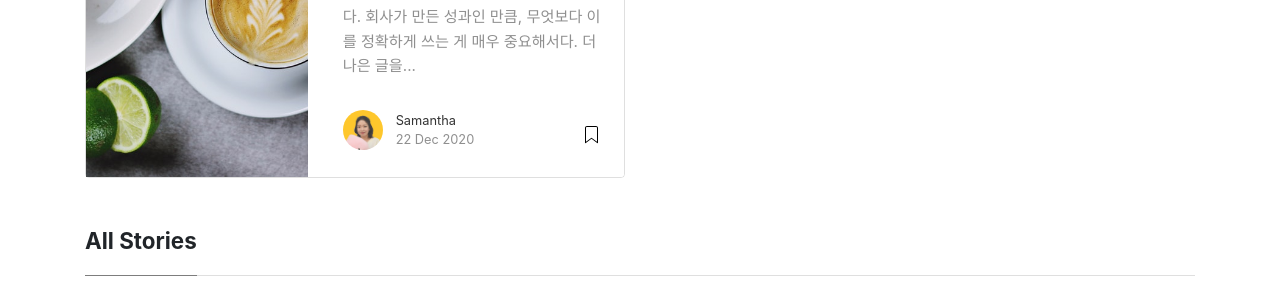
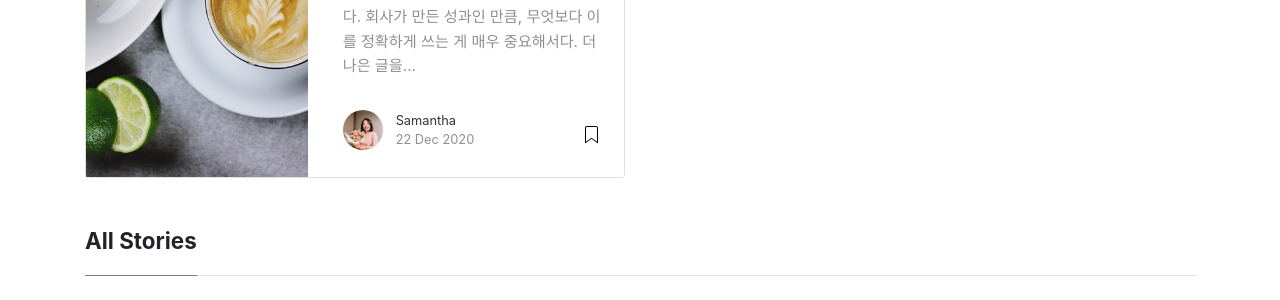
Before and after one commit to samantha-writer/samantha-writer.github.io, a Jekyll site: the page built from index.html, in a window 1280 px wide and 900 px high. Shown: the part 418-718 px from the top of the window. Built offline with Jekyll 4.4.1, drawn with Linux system fonts in a browser that asks for light colours; nearby versions of some CDN libraries; the list of posts is cut into pages by our own code.

Commit message:
Update _config.yml
프로필 이미지 파일 포맷 변경

```diff
--- a/_config.yml
+++ b/_config.yml
@@ -16,7 +16,7 @@ authors:
   samantha:
     name: Samantha
     display_name: Samantha
-    avatar: 'assets/images/samantha_avator.jpeg'
+    avatar: 'assets/images/samantha_avator.jpg'
     gravatar: b1cc14991db7a456fcd761680bbc8f81
     email: samantha.writer89@gmail.com
     web: https://samantha-writer.github.io/blog
```
